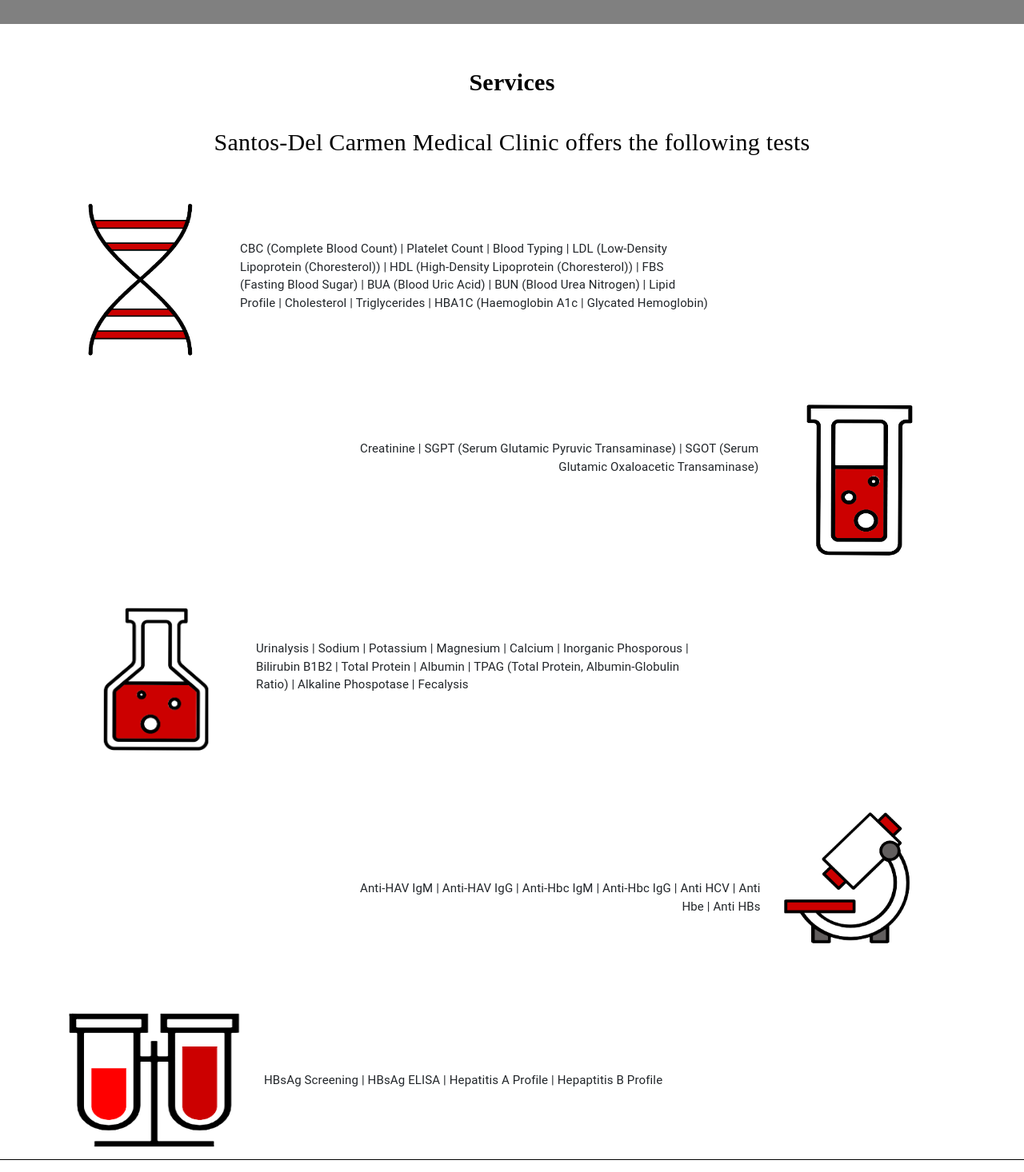
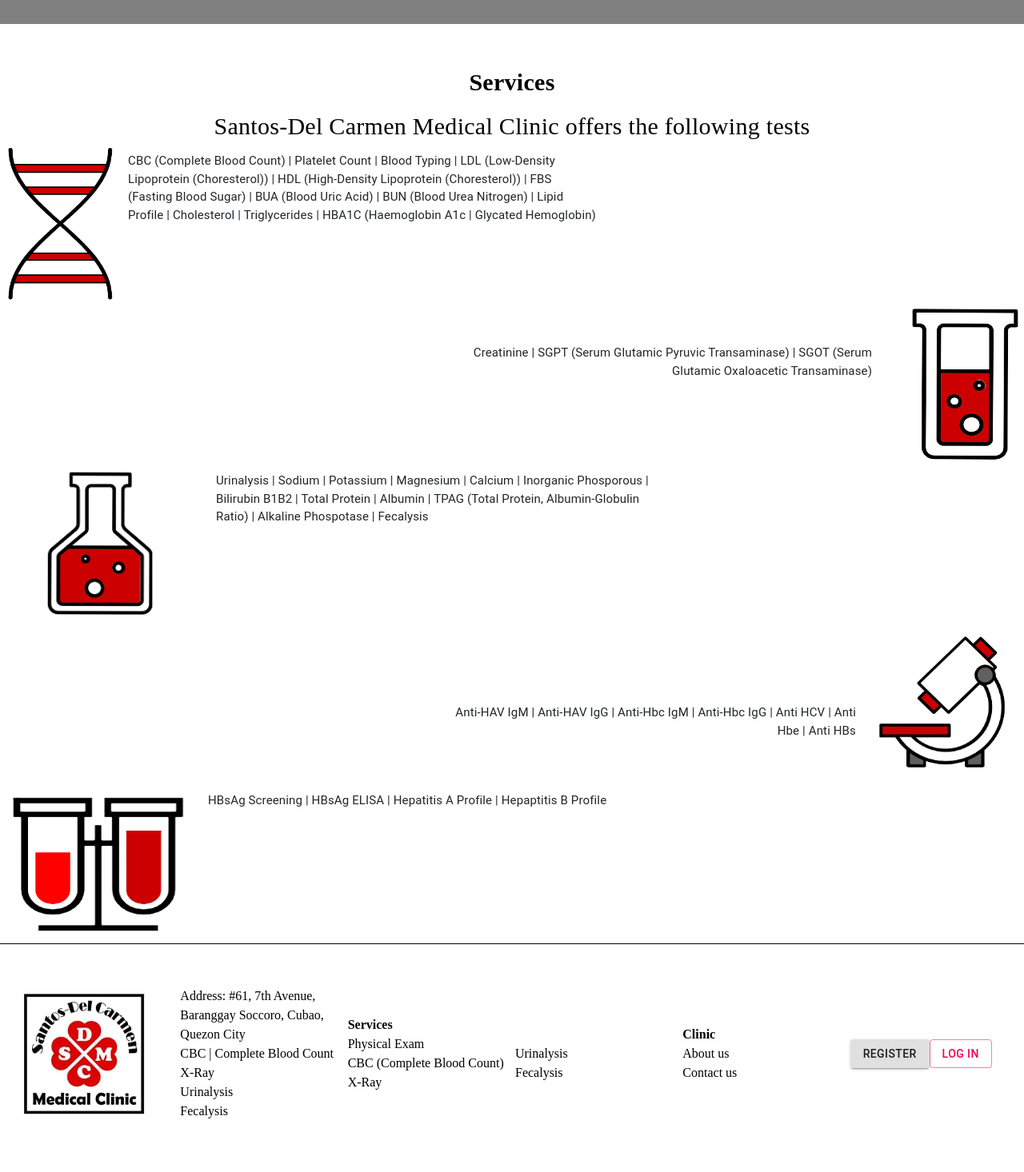
Before and after one commit to Marcelo-Lim/sdmc-appointment-app, a React (Create React App) app: page / in a window 1280 px wide. Shown: the part 420-1886 px from the top of the page at 80% size. Built offline with nearby package versions, Linux system fonts and the light colour scheme.

Commit message:
fixed responsiveness of footer and homepage

```diff
--- a/src/components/Footer/footer.js
+++ b/src/components/Footer/footer.js
@@ -12,26 +12,25 @@
     return (
         <footer >
             <Box
-            px={{ xs: 3, sm: 5 }}
+            px={{ xs: 2, sm: 2 }}
             py={{ xd: 5, sm: 5 }}
             borderTop= {1}
             borderBottom= {0}
             bgcolor="white"
             color="black"
-            overflow="auto"
 
             >
 
 
-                    <Grid container  direction="row" justifyContent="space-evenly" alignItems="center" spacing={2}>
+                    <Grid container  direction="row" justifyContent="space-evenly" alignItems="center" spacing={1}>
 
-                    <Grid item xs={12} sm={2}>
+                    <Grid item xs={12} md>
 
                         <img src={logo} alt="logo"/>
 
                     </Grid>
 
-                        <Grid item xs={12} sm={3}>
+                        <Grid item xs={12} sm={4} md >
                             <Box borderBottom={0}></Box>
                                 <Box>
                                     <Link href="../pages/ContactUs.js" color="inherit">
@@ -60,7 +59,7 @@
                                 </Box>
                         </Grid>
 
-                        <Grid item xs={12} sm={2}>
+                        <Grid item xs={12} sm={4} md >
                             <Box borderBottom={0}> <b> Services </b> </Box>
 
                                 <Box>
@@ -79,7 +78,7 @@
                                     </Link>
                                 </Box>
                         </Grid>
-                        <Grid item xs={12} sm={1}>
+                        <Grid item xs={12} sm>
                             <Box borderBottom={0}> <br/> </Box>
                                 <Box>
                                     <Link href="/" color="inherit">
@@ -92,7 +91,7 @@
                                     </Link>
                                 </Box>
                         </Grid>
-                        <Grid item xs={12} sm={2}>
+                        <Grid item xs={12} sm>
                             <Box borderBottom={0}> <b> Clinic </b> </Box>
                                 <Box>
                                     <Link href="/" color="inherit">
@@ -105,7 +104,7 @@
                                     </Link>
                                 </Box>
                         </Grid>
-                        <Grid item xs={12} sm={2}>
+                        <Grid item xs={12} md>
                             <Box>
                                 <Button variant="contained" color="error"> Register </Button>
                                 <Button variant="outlined" color="secondary"> Log in </Button>
--- a/src/components/NavBar/Navmenu.js
+++ b/src/components/NavBar/Navmenu.js
@@ -40,10 +40,10 @@
       <AppBar
         elevation={0}
         position='fixed'
-        style={{ boxShadow: "none", background: COLORS.RED }}
+        style={{ boxShadow: "none", background: COLORS.RED, }}
       >
         <Navbar
-          className='navbar-expand-sm navbar-toggleable-sm border-bottom box-shadow'
+          className='navbar-expand-sm navbar-toggleable-sm border-bottom box-shadow w-100'
           dark
         >
           <Container>
--- a/src/pages/Home.css
+++ b/src/pages/Home.css
@@ -1,9 +1,13 @@
+
+
 .cover {
+    display: flex;
     margin-top: 50px;
     height: 400px;
     width: auto;
     background-color: gray;
 }
+
 
 .button_book {
     margin-left: 200px;
@@ -17,56 +21,25 @@
 .services {
     margin-top: 50px;
     text-align: center;
-    align-items: center;
+
 }
 
-.service1 {
-    margin-top: 50px;
-    margin-left: 100px;
+.service-left {
     text-align: left;
-    align-items: center;
 }
 
-.service2 {
-    margin-top: 50px;
-    margin-left: 450px;
+.service-right {
     text-align: right;
-    align-items: center;
 }
 
-.service3 {
-    margin-top: 50px;
-    margin-left: 70px;
-    text-align: left;
-    align-items: center;
+.typo1 {
+    font-size: 50px !important;
+    font-family: 'Pathway Gothic One';
+    color: black;
 }
 
-.service4 {
-    margin-top: 50px;
-    margin-left: 450px;
-    text-align: right;
-    align-items: center;
+@media screen and (max-width: 460px){
+    .typo1 {
+        font-size: 35px !important;
+    }
 }
-
-.service5 {
-    margin-top: 50px;
-    margin-left: 70px;
-    text-align: left;
-    align-items: center;
-}
-
-.image1 {
-    margin-right: 160px;
-}
-
-.image2 {
-    margin-left: 200px;
-}
-
-.image3 {
-    margin-right: 160px;
-}
-
-.image4 {
-    margin-left: 200px;
-}
--- a/src/pages/Home.js
+++ b/src/pages/Home.js
@@ -23,7 +23,7 @@
             <Grid container spacing={2} direction="column">
               <Grid item>
                   <div className="home_title">
-                    <Typography className={classes.typo1}>Santos-Del Carmen <br/>&nbsp;&nbsp;&nbsp;Medical Clinic</Typography>
+                    <Typography className="typo1">Santos-Del Carmen <br/>&nbsp;&nbsp;&nbsp;Medical Clinic</Typography>
                   </div>
               </Grid>
 
@@ -41,13 +41,13 @@
         <Typography className={classes.typo2}>Services</Typography>
         <Typography className={classes.typo8}>Santos-Del Carmen Medical Clinic offers the following tests</Typography>
 
-        <div className="service1">
+        <div className="service-left">
           <Grid
             container
             direction="row"
           >
-            <Grid item>
-              <img src={cbc} width="150px" height="200" alt="cbc"/>
+            <Grid item >
+              <img src={cbc} width="150px" height="200" alt="cbc" />
             </Grid>
             <Grid item>
               <Typography className={classes.typo3}>
@@ -60,10 +60,11 @@
           </Grid>
         </div>
 
-        <div className="service2">
+        <div className="service-right">
           <Grid
             container
             direction="row"
+            justifyContent= "flex-end"
           >
             <Grid item>
               <Typography className={classes.typo4}>
@@ -77,7 +78,7 @@
           </Grid>
         </div>
 
-        <div className="service3">
+        <div className="service-left">
           <Grid
             container
             direction="row"
@@ -95,10 +96,11 @@
           </Grid>
         </div>
 
-        <div className="service4">
+        <div className="service-right">
           <Grid
             container
             direction="row"
+            justifyContent="flex-end"
           >
             <Grid item>
               <Typography className={classes.typo6}>
@@ -112,7 +114,7 @@
           </Grid>
         </div>
 
-        <div className="service5">
+        <div className="service-left">
           <Grid
             container
             direction="row"
@@ -135,12 +137,6 @@
 
   const useStyles = makeStyles((theme) => ({
 
-    typo1: {
-      flexGrow: 1,
-      fontSize: 50,
-      fontFamily: 'Pathway Gothic One',
-      color: COLORS.BLACK,
-    },
 
     typo2: {
       flexGrow: 1,
@@ -152,19 +148,21 @@
     },
 
     typo3: {
-      marginTop: '50px',
-      marginLeft: '50px',
+      marginTop: '10px',
+      marginLeft: '10px',
+      marginBottom: '20px',
       fontSize: 15,
     },
 
     typo4: {
       marginTop: '50px',
-      marginRight: '50px',
+      marginRight: '40px',
       fontSize: 15,
     },
 
     typo5: {
-      marginTop: '50px',
+      marginTop: '10px',
+      marginLeft: '20px',
       fontSize: 15,
     },
 
@@ -175,7 +173,8 @@
     },
 
     typo7: {
-      marginTop: '90px',
+      marginTop: '10px',
+      marginBottom: '50px',
       marginLeft: '10px',
       fontSize: 15,
     },
@@ -184,15 +183,17 @@
       flexGrow: 1,
       fontSize: 30,
       textAlign: 'center',
-      marginTop: '30px',
+      marginTop: '10px',
       fontFamily: 'Pathway Gothic One',
       color: COLORS.BLACK,
     },
 
     button1: {
-     background: COLORS.RED,
-     color: COLORS.WHITE,
+      background: COLORS.RED,
+      color: COLORS.WHITE,
     },
+
+
 
   }))
 export default Home;
```
